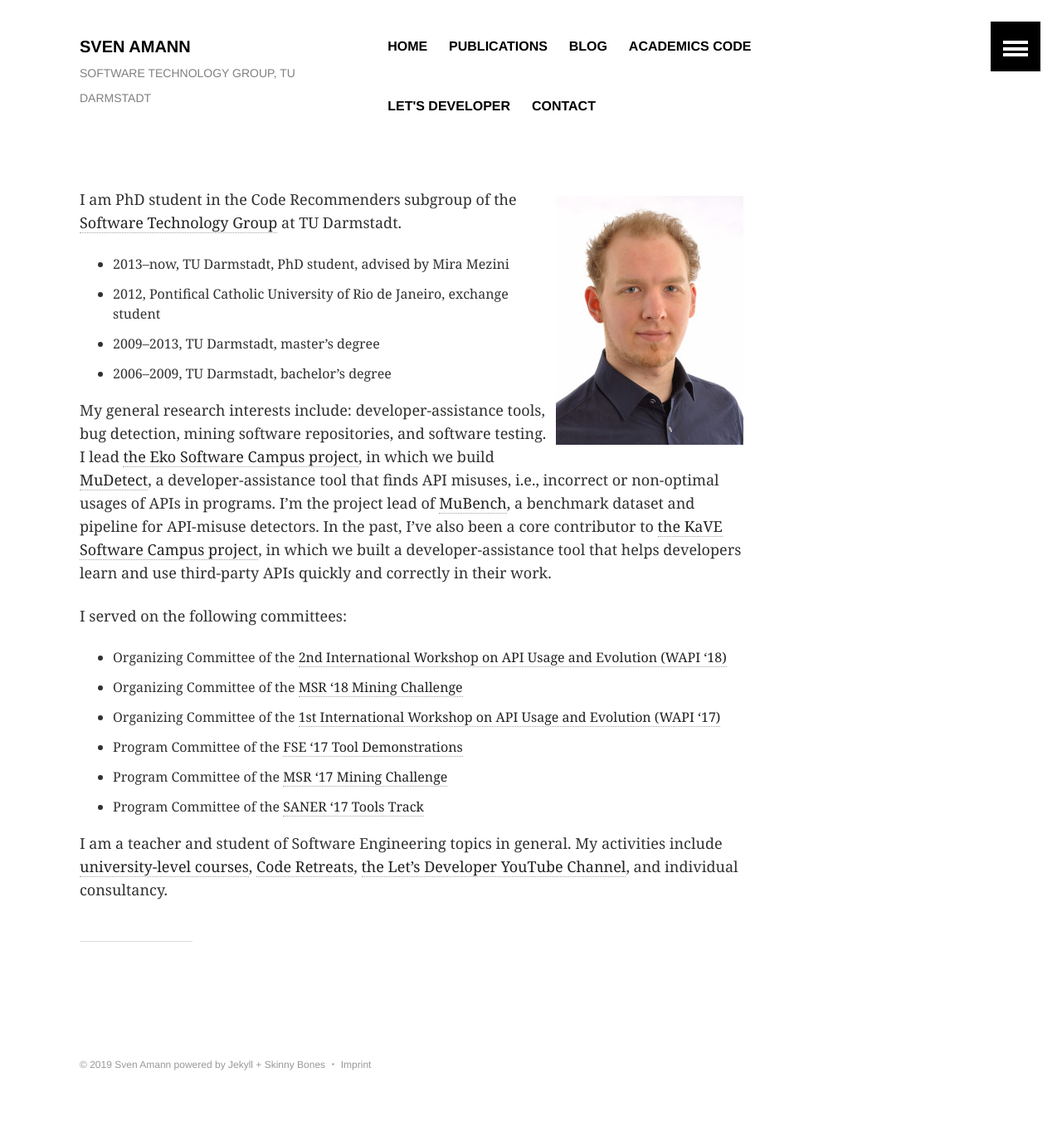
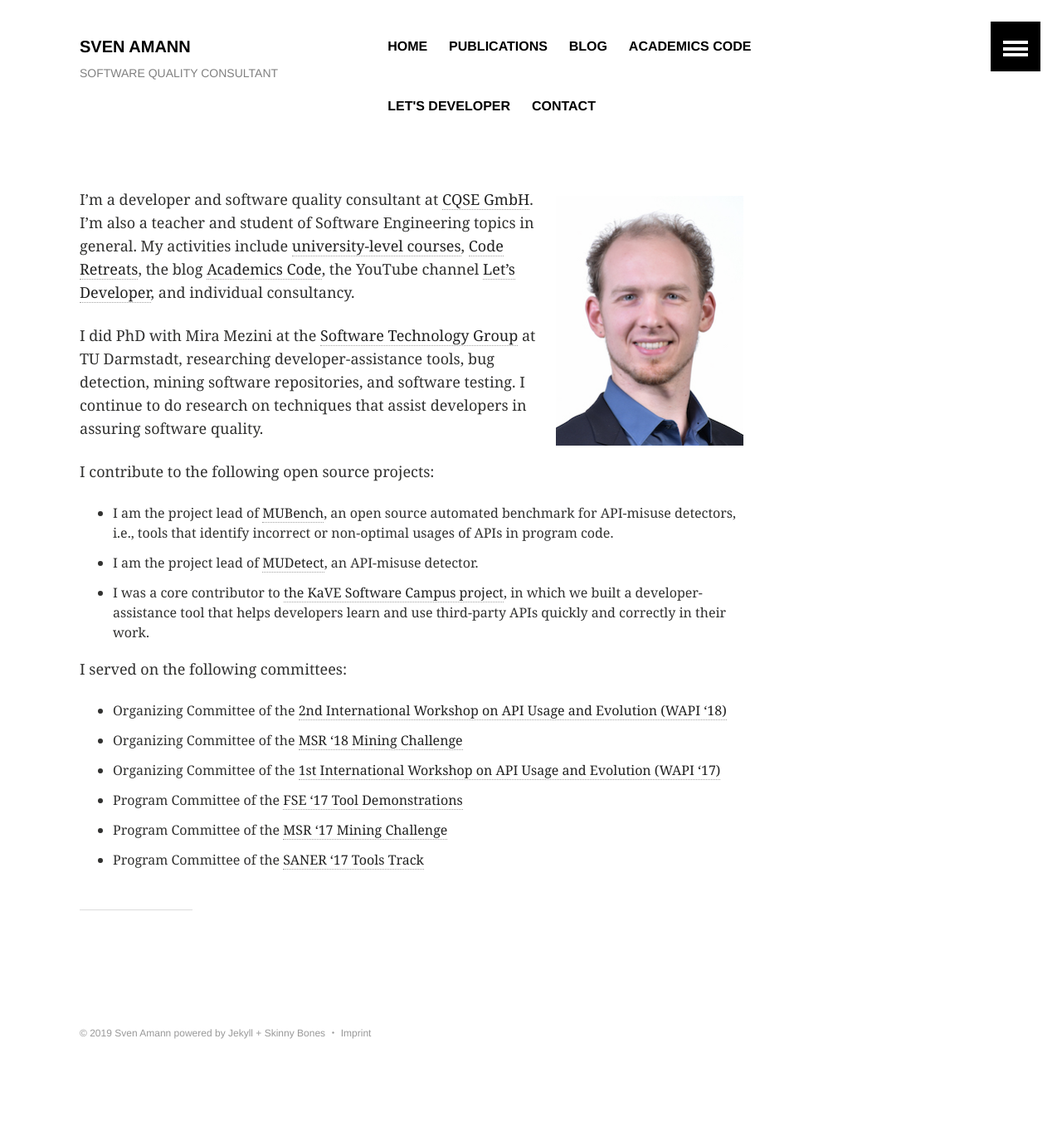
Before and after one commit to salsolatragus/sven-amann.de, a Jekyll site: the page built from index.md, in a window 1280 px wide. Shown: the whole page at 83% size. Built offline with Jekyll 4.4.1, drawn with Linux system fonts in a browser that asks for light colours; after the commit the page ends 1331 px from its top, so only the background shows below that.

Commit message:
Update to CQSE affiliation.

```diff
--- a/_config.yml
+++ b/_config.yml
@@ -1,7 +1,7 @@
 # Site wide configuration
 
 title:            Sven Amann
-tagline:          Software Technology Group, TU Darmstadt
+tagline:          Software Quality Consultant
 logo: # 120x120 px default image used for Twitter summary card
 teaser: # 400x250 px default teaser image used in image archive grid
 locale:           en_US
--- a/index.md
+++ b/index.md
@@ -6,16 +6,23 @@ share: false
 
 <img style="float:right; margin: 10px" src="images/portrait.jpg" alt="Portrait" width="226" height="300" />
 
-I am PhD student in the Code Recommenders subgroup of the [Software Technology Group][1] at TU Darmstadt.
+I'm a developer and software quality consultant at [CQSE GmbH][cqse].
+I'm also a teacher and student of Software Engineering topics in general.
+My activities include
+[university-level courses](http://www.stg.tu-darmstadt.de/staff/sven_amann/),
+[Code Retreats](http://letsdeveloper.com/2015/03/1st-darmstadter-legacy-code-retreat/),
+the blog [Academics Code](http://academicscode.com),
+the YouTube channel [Let's Developer](http://youtube.com/letsdeveloper),
+and individual consultancy.
 
-  * 2013–now, TU Darmstadt, PhD student, advised by Mira Mezini
-  * 2012, Pontifical Catholic University of Rio de Janeiro, exchange student
-  * 2009–2013, TU Darmstadt, master's degree
-  * 2006–2009, TU Darmstadt, bachelor's degree
+I did PhD with Mira Mezini at the [Software Technology Group][stg] at TU Darmstadt, researching developer-assistance tools, bug detection, mining software repositories, and software testing.
+I continue to do research on techniques that assist developers in assuring software quality.
 
-My general research interests include: developer-assistance tools, bug detection, mining software repositories, and software testing.
-I lead [the Eko Software Campus project][2], in which we build [MuDetect][3], a developer-assistance tool that finds API misuses, i.e., incorrect or non-optimal usages of APIs in programs. I'm the project lead of [MuBench][4], a benchmark dataset and pipeline for API-misuse detectors.
-In the past, I've also been a core contributor to [the KaVE Software Campus project][5], in which we built a developer-assistance tool that helps developers learn and use third-party APIs quickly and correctly in their work.
+I contribute to the following open source projects:
+
+* I am the project lead of [MUBench][mubench], an open source automated benchmark for API-misuse detectors, i.e., tools that identify incorrect or non-optimal usages of APIs in program code.
+* I am the project lead of [MUDetect][mudetect], an API-misuse detector.
+* I was a core contributor to [the KaVE Software Campus project][kave], in which we built a developer-assistance tool that helps developers learn and use third-party APIs quickly and correctly in their work.
 
 I served on the following committees:
 
@@ -26,14 +33,9 @@ I served on the following committees:
   * Program Committee of the [MSR '17 Mining Challenge](http://2017.msrconf.org/#/challenge)
   * Program Committee of the [SANER '17 Tools Track](http://saner.aau.at/call-for-papers-tool-track/)
 
-I am a teacher and student of Software Engineering topics in general. My activities include
-[university-level courses](http://www.stg.tu-darmstadt.de/staff/sven_amann/),
-[Code Retreats](http://letsdeveloper.com/2015/03/1st-darmstadter-legacy-code-retreat/),
-[the Let's Developer YouTube Channel](http://youtube.com/letsdeveloper),
-and individual consultancy.
 
- [1]: http://www.stg.tu-darmstadt.de/
- [2]: /eko/
- [3]: /eko/mudetect/
- [4]: https://github.com/stg-tud/MUBench
- [5]: http://kave.cc
+ [cqse]: http://cqse.eu
+ [stg]: http://www.stg.tu-darmstadt.de/
+ [mudetect]: https://github.com/stg-tud/MUDetect/
+ [mubench]: https://github.com/stg-tud/MUBench
+ [kave]: http://kave.cc
```
Also changed, not shown: images/portrait.jpg.
